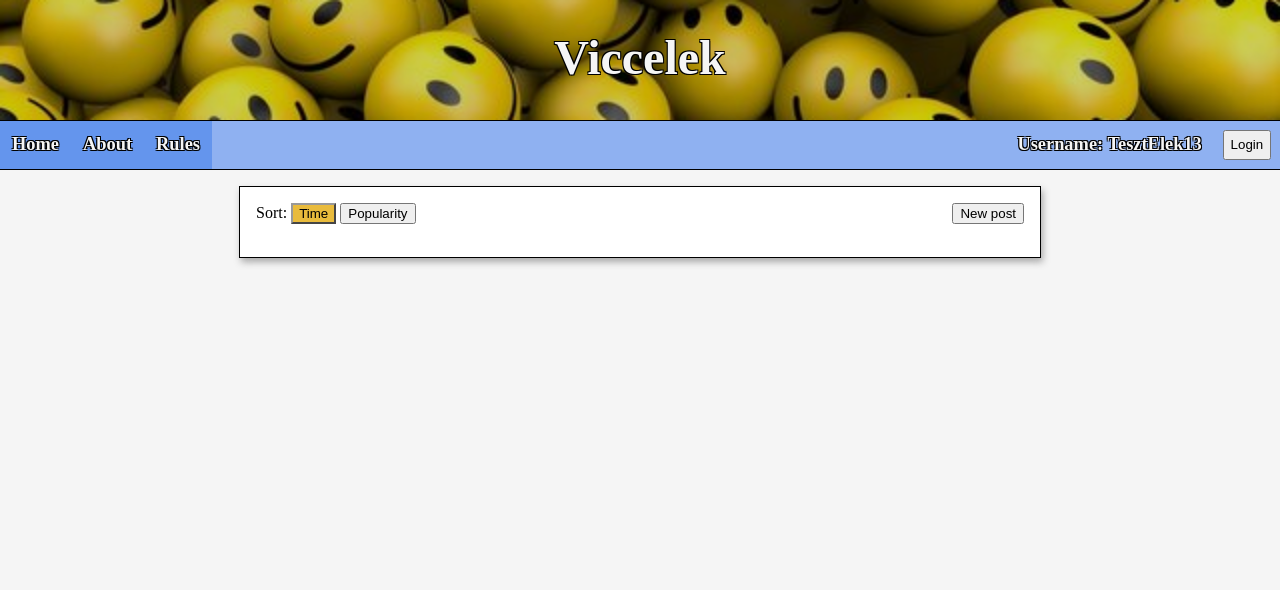
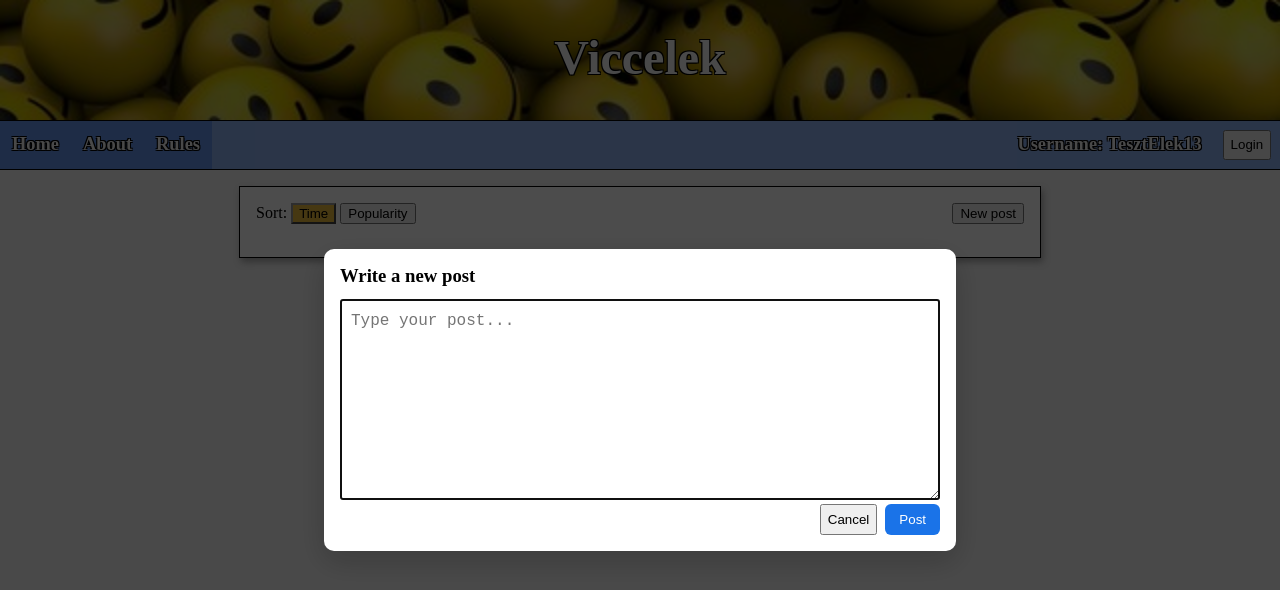
Before and after one commit to zotyag/UniMiniProject, a website: page public/index.html in a window 1280 px wide. Both pictures are taken after a click on the button "New post". Drawn offline with Linux system fonts and the light colour scheme; no server answers.

Commit message:
feat: added posting popup

```diff
--- a/public/index.html
+++ b/public/index.html
@@ -353,5 +353,10 @@
         }
     </script>
 
+
+    <script src="js/new_post.js"></script>
+    <script src="js/render_post_box.js"></script>
+
+
 </body>
 </html>
--- a/public/js/new_post.js
+++ b/public/js/new_post.js
@@ -22,4 +22,6 @@ async function createPost(e) {
 
 		alert(errorData.message);
 	}
+
+	return res;
 }
--- /dev/null
+++ b/public/js/render_post_box.js
@@ -0,0 +1,151 @@
+(function () {
+    const TRIGGER_ID = 'new_post';
+
+    function ensureComposeUI() {
+        let overlay = document.getElementById('compose-overlay');
+        if (overlay) return { open, close };
+
+        overlay = document.createElement('div');
+        overlay.id = 'compose-overlay';
+        Object.assign(overlay.style, {
+            position: 'fixed',
+            inset: '0',
+            background: 'rgba(0,0,0,0.7)',
+            display: 'none',
+            alignItems: 'center',
+            justifyContent: 'center',
+            zIndex: '10000'
+        });
+
+        const modal = document.createElement('div');
+        Object.assign(modal.style, {
+            width: 'min(600px, 92vw)',
+            background: '#fff',
+            borderRadius: '10px',
+            padding: '16px',
+            boxShadow: '0 10px 30px rgba(0,0,0,0.2)',
+            display: 'flex',
+            flexDirection: 'column',
+            gap: '12px'
+        });
+
+        const title = document.createElement('h3');
+        title.textContent = 'Write a new post';
+
+        const form = document.createElement('form');
+        form.id = 'compose-form';
+
+        const textarea = document.createElement('textarea');
+        textarea.id = 'post-msg-box'; // required by createPost
+        textarea.setAttribute('rows', '8');
+        textarea.setAttribute('maxlength', '4000');
+        textarea.placeholder = 'Type your post...';
+        Object.assign(textarea.style, {
+            width: '100%',
+            resize: 'vertical',
+            fontSize: '16px',
+            lineHeight: '1.4',
+            padding: '10px',
+            boxSizing: 'border-box'
+        });
+
+        const error = document.createElement('div');
+        Object.assign(error.style, {
+            color: '#b00020',
+            fontSize: '14px',
+            display: 'none'
+        });
+
+        const buttons = document.createElement('div');
+        Object.assign(buttons.style, {
+            display: 'flex',
+            gap: '8px',
+            justifyContent: 'flex-end'
+        });
+
+        const cancelBtn = document.createElement('button');
+        cancelBtn.type = 'button';
+        cancelBtn.textContent = 'Cancel';
+
+        const postBtn = document.createElement('button');
+        postBtn.type = 'submit';
+        postBtn.textContent = 'Post';
+        Object.assign(postBtn.style, {
+            background: '#1a73e8',
+            color: '#fff',
+            border: 'none',
+            padding: '8px 14px',
+            borderRadius: '6px',
+            cursor: 'pointer'
+        });
+
+        buttons.appendChild(cancelBtn);
+        buttons.appendChild(postBtn);
+        form.appendChild(textarea);
+        form.appendChild(error);
+        form.appendChild(buttons);
+        modal.appendChild(title);
+        modal.appendChild(form);
+        overlay.appendChild(modal);
+        document.body.appendChild(overlay);
+
+        function open() {
+            textarea.value = '';
+            error.style.display = 'none';
+            overlay.style.display = 'flex';
+            document.body.style.overflow = 'hidden';
+            setTimeout(() => textarea.focus(), 0);
+        }
+
+        function close() {
+            overlay.style.display = 'none';
+            document.body.style.overflow = '';
+        }
+
+        overlay.addEventListener('click', (e) => { if (e.target === overlay) close(); });
+        cancelBtn.addEventListener('click', close);
+        window.addEventListener('keydown', (e) => {
+            if (overlay.style.display !== 'none' && e.key === 'Escape') close();
+        });
+
+        form.addEventListener('submit', async (e) => {
+            e.preventDefault();            // keep modal in control
+            error.style.display = 'none';
+            postBtn.disabled = true;
+
+            // Delegate to existing createPost which reads #post-msg-box and POSTs /api/new_post
+            const res = await createPost(e).catch(() => null);
+
+            postBtn.disabled = false;
+
+            if (res && res.ok) {
+                // Optional: reload first page to reflect current sort
+                if (typeof loadPostsIntoTable === 'function') {
+                    loadPostsIntoTable(true);
+                }
+                close();
+            } else {
+                error.textContent = 'Failed to publish. Please try again.';
+                error.style.display = 'block';
+            }
+        });
+
+        return { open, close };
+    }
+
+    function wireCompose() {
+        const trigger = document.getElementById(TRIGGER_ID);
+        if (!trigger) return;
+        const ui = ensureComposeUI();
+        trigger.addEventListener('click', (e) => {
+            e.preventDefault();
+            ui.open();
+        });
+    }
+
+    if (document.readyState === 'loading') {
+        document.addEventListener('DOMContentLoaded', wireCompose);
+    } else {
+        wireCompose();
+    }
+})();
```
Also changed, not shown: public/login.html (+1 -1 lines), public/register.html (+1 -1 lines).
